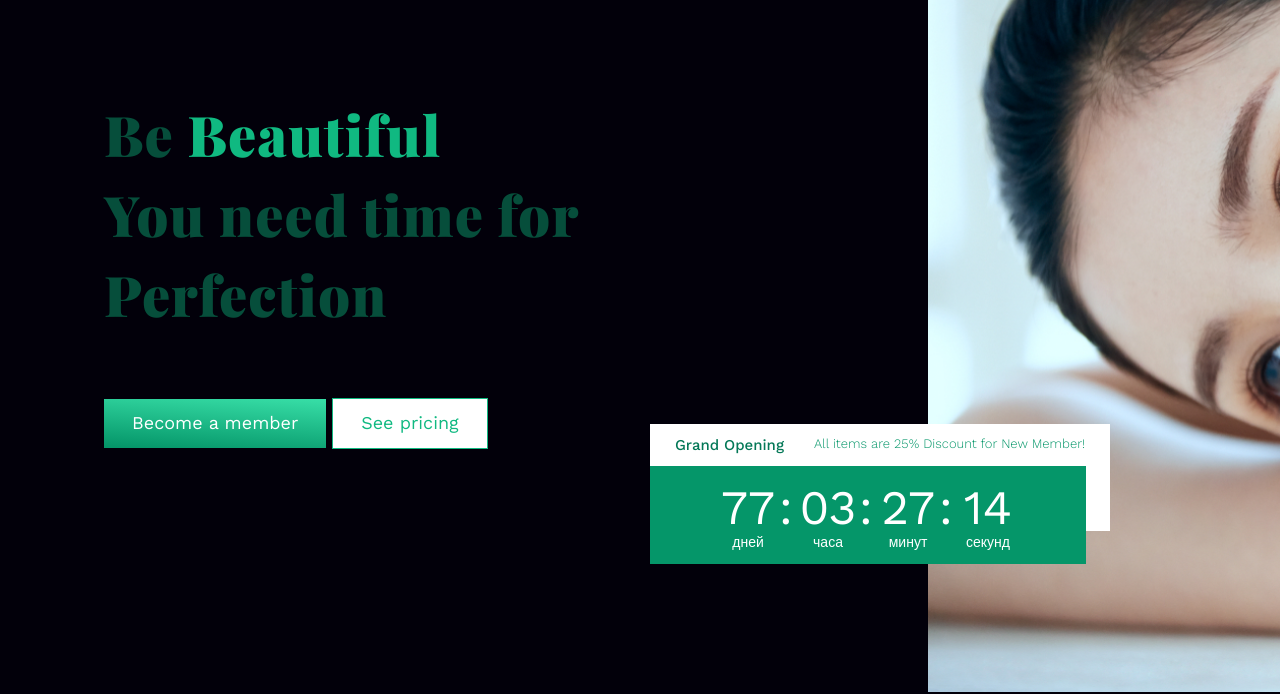
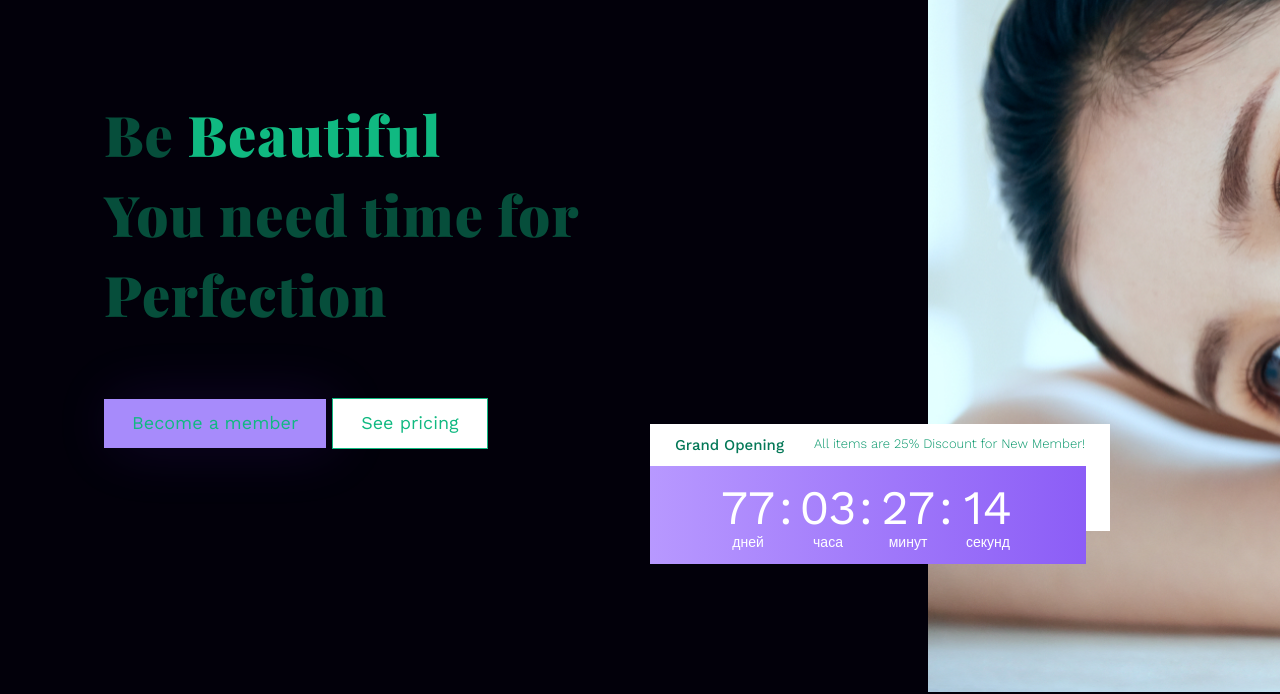
Before and after one commit to serega467/beautiful, a plain HTML site: page index.html in a window 1280 px wide. Both pictures are taken after a click on the element 1205 px from the left and 52 px from the top of the page. Shown: the part 106-800 px from the top of the page. Drawn offline with nearby package versions, Linux system fonts and the light colour scheme.

Commit message:
box-shadow

```diff
--- a/css/style.css
+++ b/css/style.css
@@ -8,7 +8,7 @@ body {
 a {
     list-style-type: none;
     text-decoration: none;
-    color: #fff;
+    color: #fff ;
 }
 
 h1,
@@ -22,6 +22,7 @@ ul {
     margin: 0;
     padding: 0;
 }
+
 p {
     margin: 0;
     padding: 0;
@@ -413,6 +414,7 @@ img.foto-girl__png {
 .footer-wrapper {
     display: flex;
 }
+
 a#footer {
     font-size: 20px !important;
     font-weight: 600;
@@ -426,9 +428,10 @@ a.footer-link {
 a#footer.footer-link {
     margin-bottom: 20px;
 }
+
 .logo-allrightreserved {
 
-    width:  246px;
+    width: 246px;
     /* background: red; */
 }
 
@@ -477,9 +480,7 @@ h3.promos-title {
     line-height: 140%;
 }
 
-a.footer-link {
-
-}
+a.footer-link {}
 
 .footer-link {
     color: #064E3B;
@@ -492,6 +493,7 @@ a.footer-link {
 .promo-get {
     display: flex;
 }
+
 .promos {}
 
 .promos-title {}
@@ -499,7 +501,7 @@ a.footer-link {
 input.mail {
     width: 301px;
     height: 29px;
-    border-bottom:1px solid #064E3B;
+    border-bottom: 1px solid #064E3B;
 }
 
 .footer-arrow {}
@@ -528,14 +530,14 @@ img.whatsapp {
 
 
 /* Кнопки переключения стиля сайта */
- body{
+body {
     margin: 0;
     padding: 0;
     font-family: sans-serif;
     transition: .4s;
 }
 
-body.night{
+body.night {
     background: #02000a;
     transition: .4s;
 }
@@ -552,7 +554,7 @@ body.night{
     border-radius: 20px;
 }
 
-.toggle:before{
+.toggle:before {
     content: '';
     position: absolute;
     top: 2px;
@@ -564,45 +566,63 @@ body.night{
     transition: .5s;
 }
 
-.toggle.active:before{
+.toggle.active:before {
     left: 27px;
     background: #FFF;
 }
 
-.toggle.active{
+.toggle.active {
     background: #00151f;
     border: 2px solid #FFF;
 }
 
-.content{
+.content {
     margin: 100px auto;
     width: 1000px;
 }
 
-.content h1{
+.content h1 {
     margin: 0 0 20px;
     padding: 0;
     color: #000;
     transition: .3s;
 }
 
-.content h1{
+.content h1 {
     margin: 0 0 20px;
     padding: 0;
     color: #000;
     transition: .3s;
 }
 
-.content p{
+.content p {
     color: #000;
     transition: .5s;
     font-size: 16px;
 }
 
-body.night .content h1{
+body.night .content h1 {
     color: #FFF;
 }
 
-body.night .content p{
+body.night .content p {
     color: #FFF;
 }
+
+/* Бирюзовая тема сайта */
+
+.block--active {
+    display: flex;
+    font-size: 48px;
+    position: absolute;
+    padding: 14px 58px;
+    top: 42px;
+    color: #FFFFFF;
+    background: linear-gradient(90deg, #B899FF -1.13%, #8B5CF6 101.43%);
+}
+.button--active {
+background: #A78BFB;
+box-shadow: 8px 0px 60px rgba(109, 40, 217, 0.15);
+padding: 14px 28px;
+color: #fff;
+}
--- a/js/index.js
+++ b/js/index.js
@@ -1,5 +1,5 @@
 // Логика таймера
-document.addEventListener('DOMContentLoaded', function() {
+document.addEventListener('DOMContentLoaded', function () {
   // конечная дата, например 1 июля 2021
   const deadline = new Date(2023, 06, 01);
   // id таймера
@@ -42,8 +42,62 @@ document.addEventListener('DOMContentLoaded', function() {
 
 
 $(function () {
-  $('.toggle').on('click' ,function(event) {
+  $('.toggle').on('click', function (event) {
     $(this).toggleClass('active');
     $('body').toggleClass('night');
   });
 });
+
+
+
+var toggle = document.querySelector('.toggle');
+let count  = document.querySelector('.timer__items');
+
+toggle.addEventListener('click', ()=> {
+  if(count.classList.contains('timer__items')) {
+    count.classList.add('block--active')
+    count.classList.remove('timer__items')
+
+  } else {
+     count.classList.add('timer__items')
+    count.classList.remove('block--active')
+
+  }
+});
+
+
+let headerBtn  = document.querySelector('.member');
+
+toggle.addEventListener('click', ()=> {
+  if(headerBtn.classList.contains('member')) {
+    headerBtn.classList.add('button--active')
+    headerBtn.classList.remove('member')
+
+  } else {
+     headerBtn.classList.add('member')
+    headerBtn.classList.remove('button--active')
+
+  }
+});
+
+
+// toggle.addEventListener('click', ()=> {
+//   count.classList.add('block--active')
+// });
+
+
+
+
+// скрипт №3
+
+// let toggle = document.querySelector('.toggle');
+// let count = document.querySelector('.timer__items');
+// let active = document.querySelector('.block--active');
+
+// toggle.addEventListener('click', () => {
+//   count.classList.add('block--active')
+// });
+
+// toggle.addEventListener('click', () => {
+//   active.classList.toggle('block--active')
+// });
```
Also changed, not shown: index.html (+2 -2 lines). Lines whose indentation alone changed are shown as unchanged.
